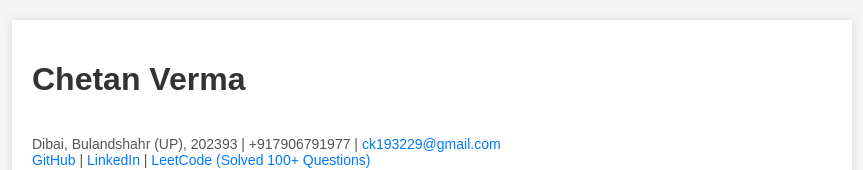
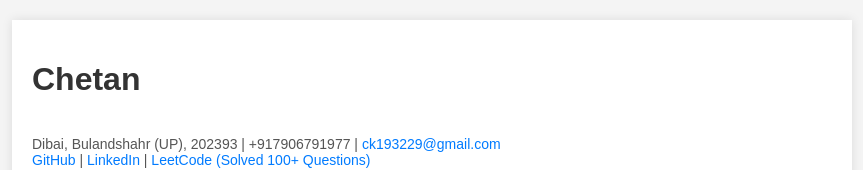
Before and after one commit to chetanverma7906/index-file, a plain HTML site: page index.html in a window 1280 px wide. Shown: the top 170 px of the page, without its empty margins (208-1071 px from the left). Drawn offline with Linux system fonts and the light colour scheme.

Commit message:
Update index.html

```diff
--- a/index.html
+++ b/index.html
@@ -54,7 +54,7 @@
 </head>
 <body>
     <div class="container">
-        <h1>Chetan Verma</h1>
+        <h1>Chetan </h1>
         <p class="contact-info">
             <br>
             Dibai, Bulandshahr (UP), 202393 | +917906791977 | <a href="mailto:ck193229@gmail.com">ck193229@gmail.com</a><br>
```
